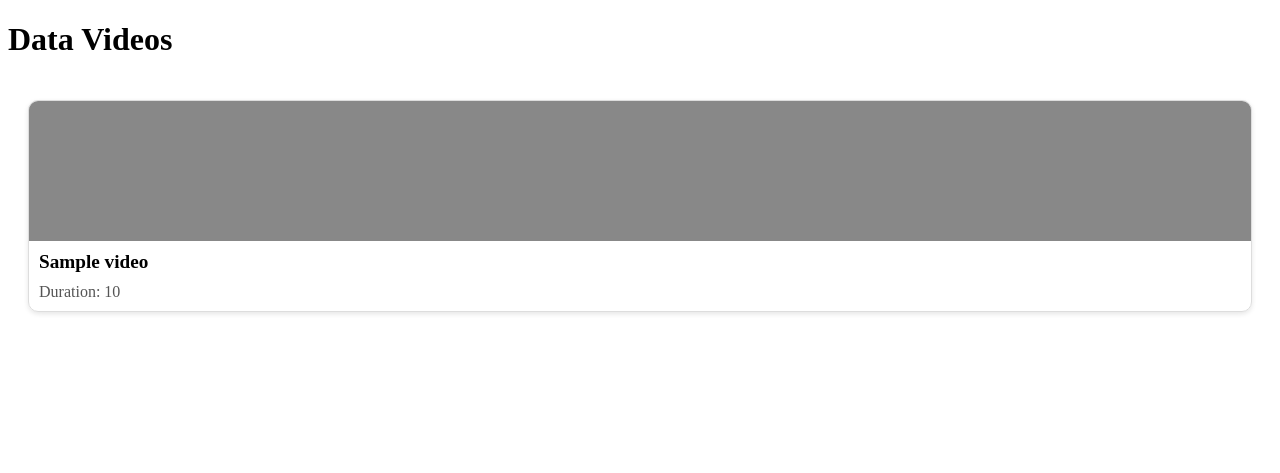
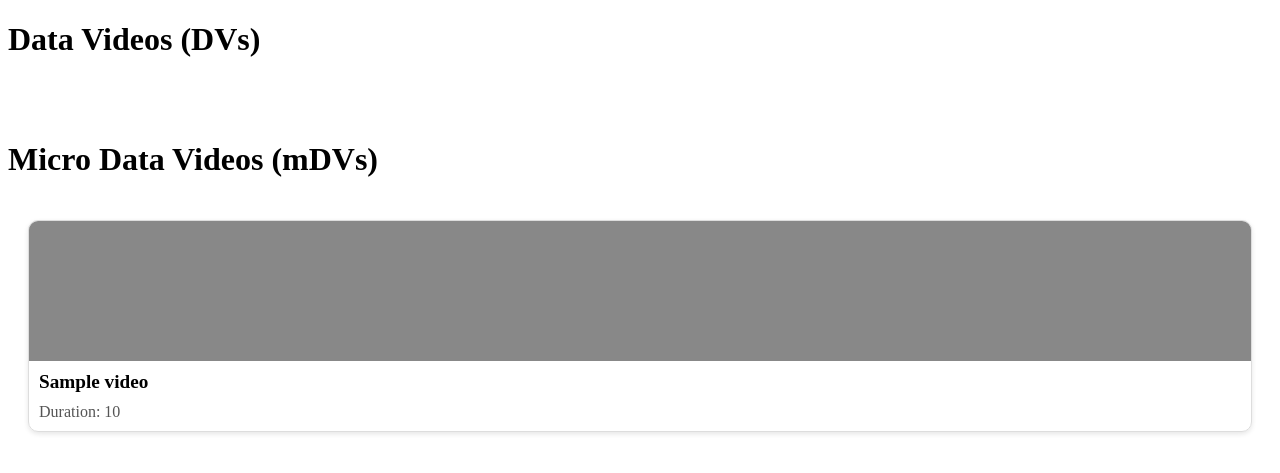
Before and after one commit to ovi-lab/EEG_DV_Tool, a FastAPI app: template app/templates/index.html in a window 1280 px wide. Shown: the top 473 px of the page. Run offline with FastAPI, Linux system fonts and the light colour scheme; the template is opened without the code that fills it: most values are stand-ins (such as "Sample title", 1, 10 or a date in 2020).

Commit message:
Separate DVs and mDVs headings and videos
Separate DVs and mDVs headings and videos

```diff
--- a/app/templates/index.html
+++ b/app/templates/index.html
@@ -1,13 +1,16 @@
 <!DOCTYPE html>
 <html>
+
 <head>
     <title>Dashboard</title>
     <link rel="stylesheet" href="/static/style.css">
 </head>
+
 <body>
-        <h1>Data Videos</h1>
+    <h1>Data Videos (DVs)</h1>
     <div class="card-container">
         {% for video in videos %}
+        {% if video.id in [4, 5] %}
         <div class="card" onclick="location.href='/player?id={{ video.id }}'">
             <div class="color-block" style="background-color: {{ video.color or '#cccccc' }};"></div>
             <div class="card-info">
@@ -15,7 +18,24 @@
                 <p>Duration: {{ video.duration }}</p>
             </div>
         </div>
+        {% endif %}
+        {% endfor %}
+    </div>
+
+    <h1>Micro Data Videos (mDVs)</h1>
+    <div class="card-container">
+        {% for video in videos %}
+        {% if video.id in [0, 1, 2, 3] %}
+        <div class="card" onclick="location.href='/player?id={{ video.id }}'">
+            <div class="color-block" style="background-color: {{ video.color or '#cccccc' }};"></div>
+            <div class="card-info">
+                <h2>{{ video.title }}</h2>
+                <p>Duration: {{ video.duration }}</p>
+            </div>
+        </div>
+        {% endif %}
         {% endfor %}
     </div>
 </body>
+
 </html>
```
Lines whose indentation alone changed are shown as unchanged.
